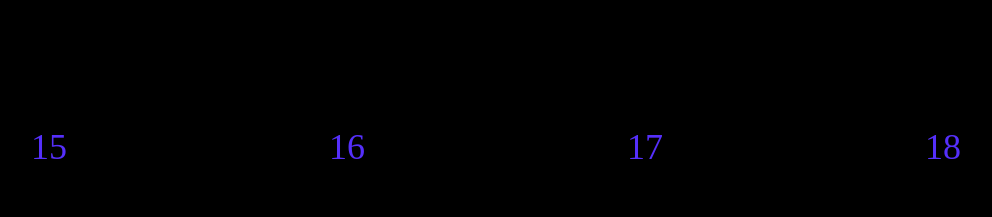
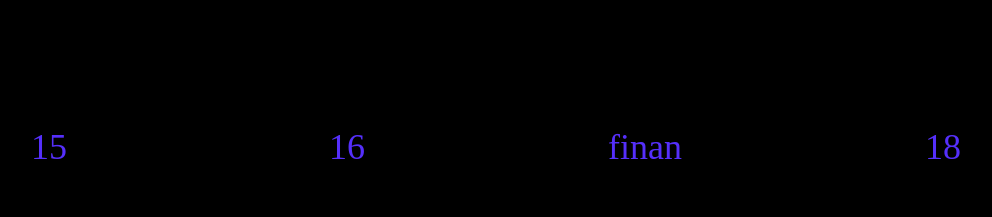
Before and after one commit to TheGreatAdil/git-forge, a Next.js app: page / in a window 1280 px wide. Shown: the part 1100-1317 px from the top of the page, without its empty margins (144-1136 px from the left). Built offline with nearby package versions, Linux system fonts and the light colour scheme.

Commit message:
feat:added my name

```diff
--- a/data/17.ts
+++ b/data/17.ts
@@ -1 +1 @@
-export const name = "17"
+export const name = "finan"
```
